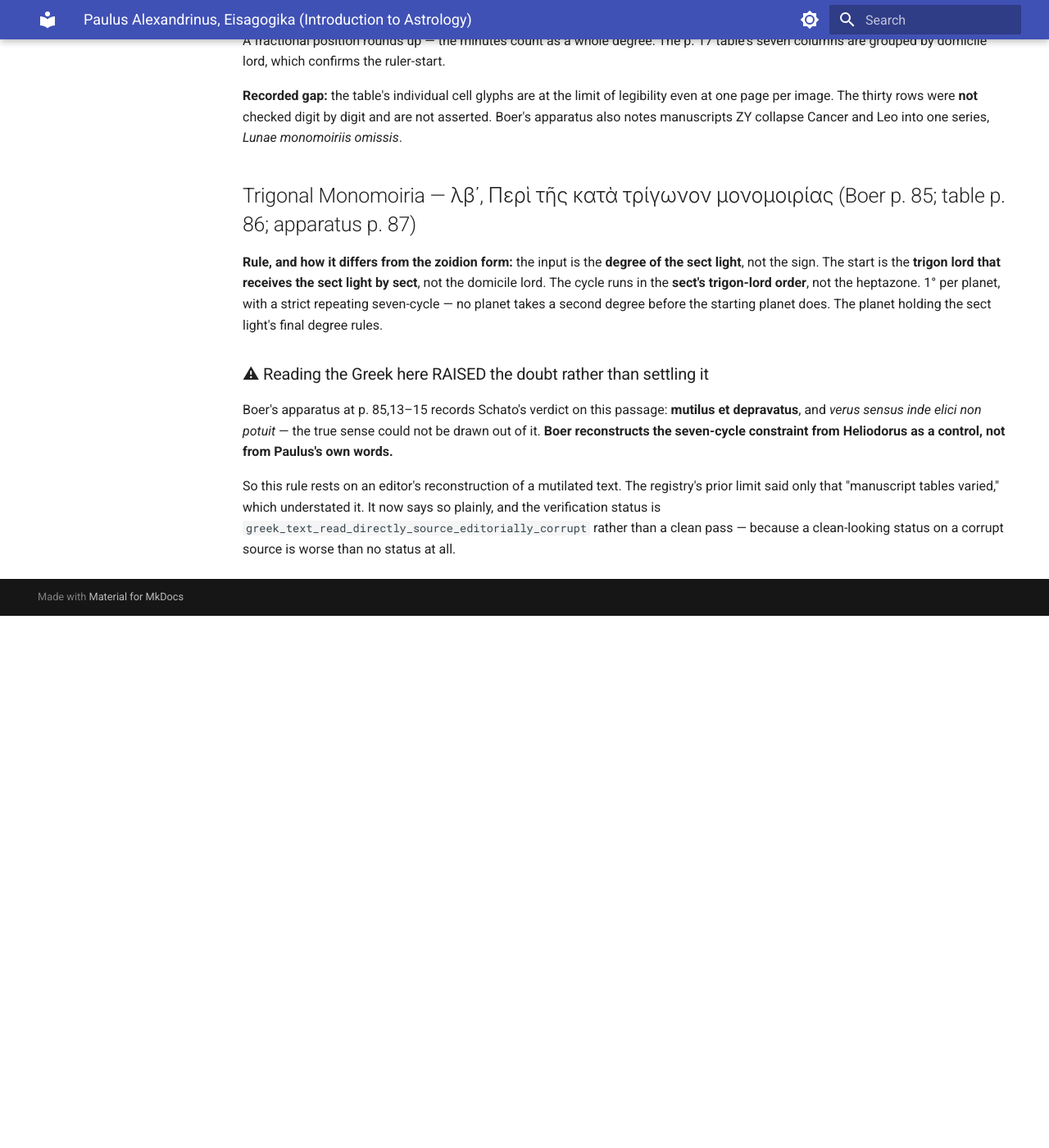
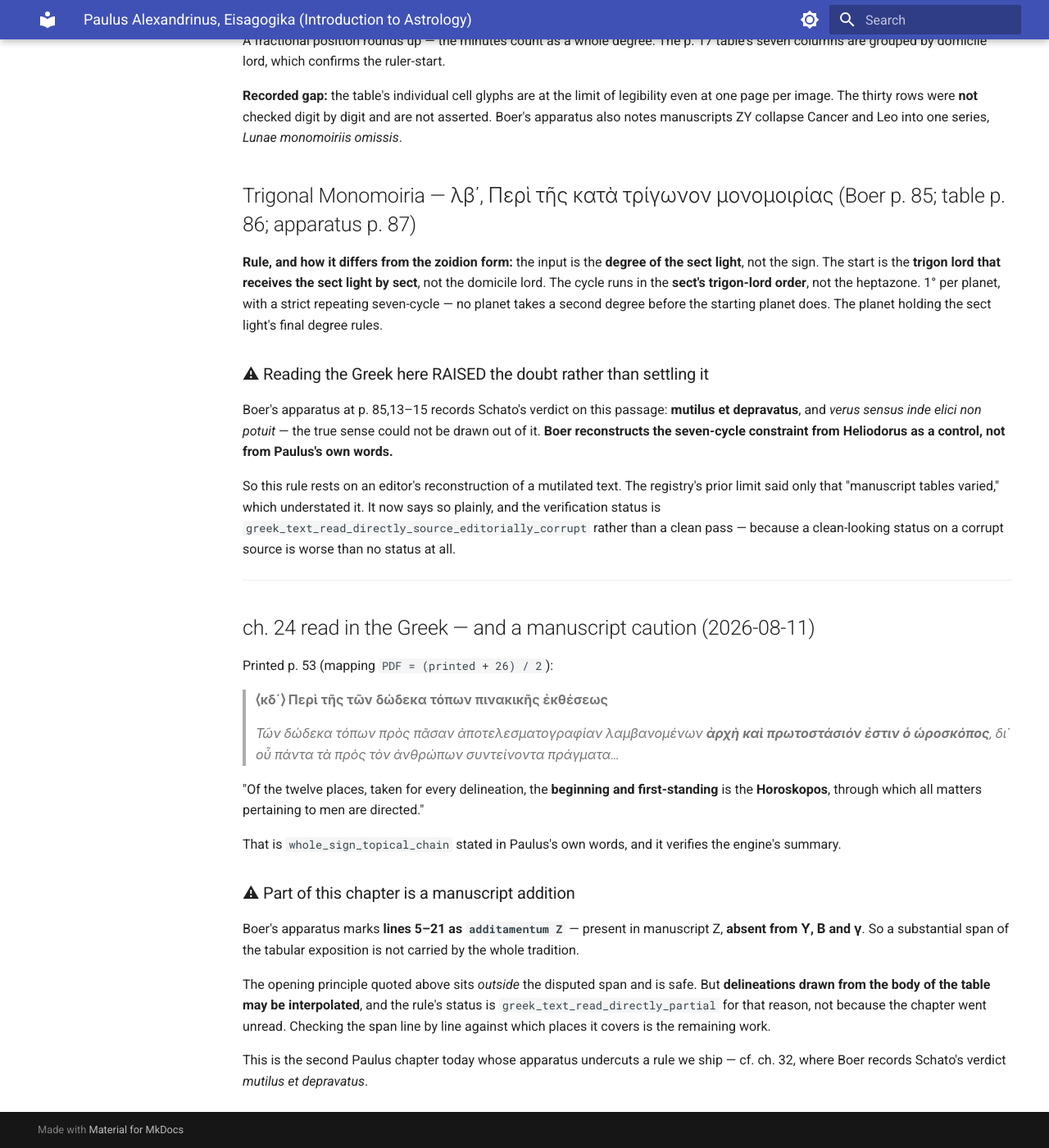
Before and after one commit to Bender1011001/traditional-astrology-engine, an MkDocs documentation site: the page built from docs/sources/paulus_greek_notes.md, in a window 1280 px wide and 1400 px high, scrolled down 8328 px. Shown: the whole window at 82% size. Built offline with MkDocs 1.6.1 and Material for MkDocs 9.7.7, drawn with Linux system fonts in a browser that asks for light colours; before the commit the page ends 9079 px from its top, so only the background shows below that.

Commit message:
Paulus ch. 24 read in the Greek; part of it is a manuscript addition
Read "Peri tes ton dodeka topon pinakikes ektheseos" at printed p. 53
in the Boer Greek. The rule was registered against Schmidt's 1995
English; the doctrine verifies in Paulus's own words:

  Ton dodeka topon pros pasan apotelesmatographian lambanomenon
  ARCHE KAI PROTOSTASION ESTIN HO HOROSKOPOS

Of the twelve places, taken for every delineation, the BEGINNING and
FIRST-STANDING is the Horoskopos, through which all matters pertaining
to men are directed. That is whole_sign_topical_chain exactly.

The apparatus is the finding. Boer marks lines 5-21 of this chapter
"additamentum Z" - present in manuscript Z, ABSENT from Y, B and gamma.
A substantial span of the tabular exposition is therefore not carried
by the whole tradition.

The opening principle sits outside the disputed span and is sound, so
the chain the engine implements is safe. But delineations drawn from
the BODY of the table may be interpolated, and the status stays
greek_text_read_directly_partial for that reason - not because the
chapter went unread. Checking the span line by line against the places
it covers is the remaining work.

Second Paulus chapter today whose apparatus undercuts something we
ship, after ch. 32 and Schato's "mutilus et depravatus". Neither is
visible in a translation: Schmidt prints continuous text and the
manuscript sigla are simply not there. That is the argument for reading
critical editions rather than translations - the thing being checked
for is exactly what a translation removes.

One stale test assertion updated with the reason inline. Fifth time
today a test has caught a registry change, which is the system working.

31 of 35 rules verified. 1249 passed, 2 skipped. 3.10 gate clean.

Co-Authored-By: Claude Opus 5 <noreply@anthropic.com>

```diff
--- a/docs/sources/paulus_greek_notes.md
+++ b/docs/sources/paulus_greek_notes.md
@@ -291,3 +291,25 @@ Eros and Nike begin from the **Lot of Daimon**, not from the Ascendant directly
 Boer's apparatus at p. 85,13–15 records Schato's verdict on this passage: **mutilus et depravatus**, and *verus sensus inde elici non potuit* — the true sense could not be drawn out of it. **Boer reconstructs the seven-cycle constraint from Heliodorus as a control, not from Paulus's own words.**
 
 So this rule rests on an editor's reconstruction of a mutilated text. The registry's prior limit said only that "manuscript tables varied," which understated it. It now says so plainly, and the verification status is `greek_text_read_directly_source_editorially_corrupt` rather than a clean pass — because a clean-looking status on a corrupt source is worse than no status at all.
+
+---
+
+## ch. 24 read in the Greek — and a manuscript caution (2026-08-11)
+
+Printed p. 53 (mapping `PDF = (printed + 26) / 2`):
+
+> **⟨κδ΄⟩ Περὶ τῆς τῶν δώδεκα τόπων πινακικῆς ἐκθέσεως**
+>
+> *Τῶν δώδεκα τόπων πρὸς πᾶσαν ἀποτελεσματογραφίαν λαμβανομένων **ἀρχὴ καὶ πρωτοστάσιόν ἐστιν ὁ ὡροσκόπος**, δι᾽ οὗ πάντα τὰ πρὸς τὸν ἀνθρώπων συντείνοντα πράγματα…*
+
+"Of the twelve places, taken for every delineation, the **beginning and first-standing** is the **Horoskopos**, through which all matters pertaining to men are directed."
+
+That is `whole_sign_topical_chain` stated in Paulus's own words, and it verifies the engine's summary.
+
+### ⚠ Part of this chapter is a manuscript addition
+
+Boer's apparatus marks **lines 5–21 as `additamentum Z`** — present in manuscript Z, **absent from Υ, Β and γ**. So a substantial span of the tabular exposition is not carried by the whole tradition.
+
+The opening principle quoted above sits *outside* the disputed span and is safe. But **delineations drawn from the body of the table may be interpolated**, and the rule's status is `greek_text_read_directly_partial` for that reason, not because the chapter went unread. Checking the span line by line against which places it covers is the remaining work.
+
+This is the second Paulus chapter today whose apparatus undercuts a rule we ship — cf. ch. 32, where Boer records Schato's verdict *mutilus et depravatus*.
```
Also changed, not shown: 2 other files.
